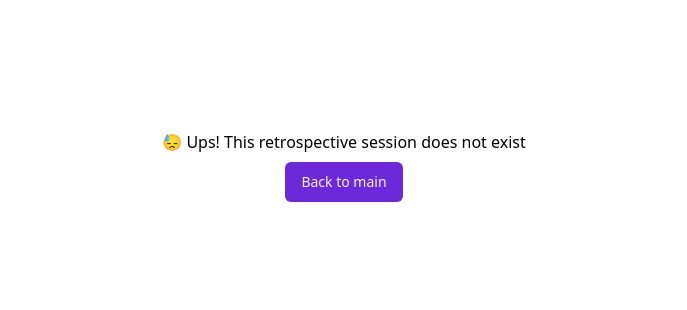
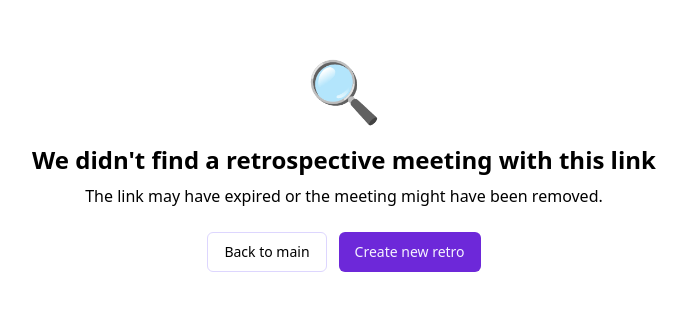
Before and after one commit to jorgepedraza88/snapretro, a Next.js app: page /not-found in a window 1280 px wide. Shown: the part 234-544 px from the top of the page, without its empty margins (296-983 px from the left). Built offline with nearby package versions, Linux system fonts and the light colour scheme.

Commit message:
feat: enhance Not Found page UI and refactor user presence persistence to use Zustand's `persist` middleware, removing a custom session storage hook.

```diff
--- a/src/app/not-found/page.tsx
+++ b/src/app/not-found/page.tsx
@@ -5,11 +5,26 @@ import { ROUTES } from '@/constants/routes';
 
 export default async function Page() {
   return (
-    <div className="mx-auto flex h-screen w-full max-w-5xl flex-col items-center justify-center p-16">
-      <p className="mb-2">😓 Ups! This retrospective session does not exist</p>
-      <Button asChild>
-        <Link href={ROUTES.HOME}>Back to main</Link>
-      </Button>
+    <div className="mx-auto flex h-screen w-full max-w-5xl flex-col items-center justify-center p-8">
+      <div className="bg-muted/30 flex flex-col items-center gap-6 rounded-xl p-10 text-center">
+        <span className="text-6xl">🔍</span>
+        <div className="space-y-2">
+          <h1 className="text-2xl font-semibold">
+            We didn&apos;t find a retrospective meeting with this link
+          </h1>
+          <p className="text-muted-foreground">
+            The link may have expired or the meeting might have been removed.
+          </p>
+        </div>
+        <div className="flex gap-3">
+          <Button variant="outline" asChild>
+            <Link href={ROUTES.HOME}>Back to main</Link>
+          </Button>
+          <Button asChild>
+            <Link href={ROUTES.CREATE_RETRO}>Create new retro</Link>
+          </Button>
+        </div>
+      </div>
     </div>
   );
 }
```
Also changed, not shown: src/hooks/useSessionStorage.tsx (deleted, +0 -39 lines), src/stores/usePresenceStore.ts (+12 -2 lines).
